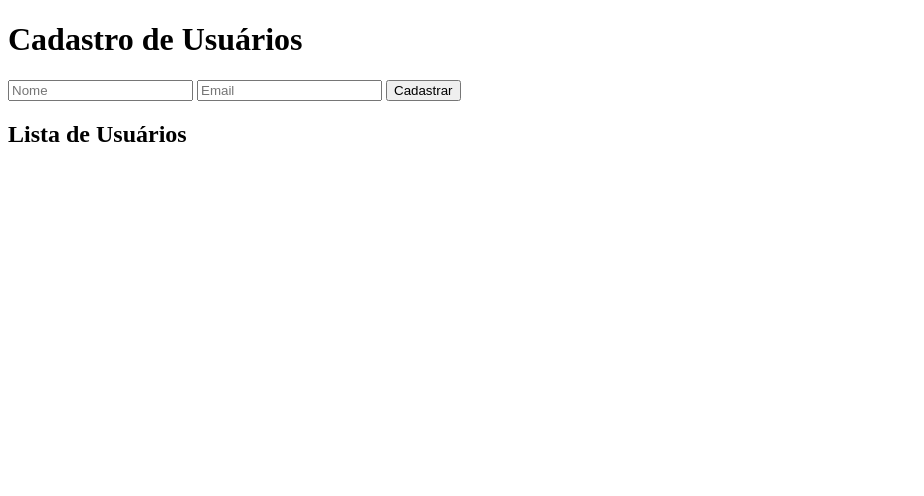
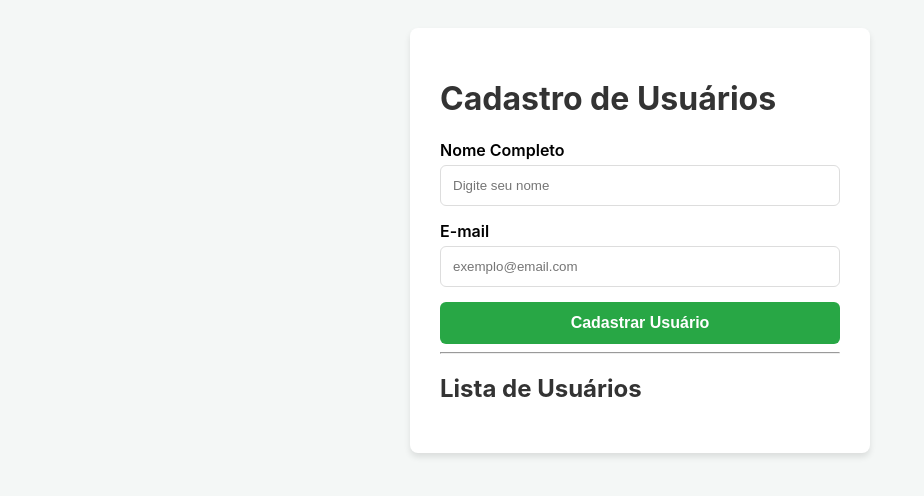
Before and after one commit to thauanbo/projeto-api, a plain HTML site: page frontend/index.html in a window 1280 px wide. Shown: the whole page, without its empty margins (0-924 px from the left). Drawn offline with Linux system fonts and the light colour scheme; no server answers.

Commit message:
Update-Style-HTML

```diff
--- a/frontend/index.html
+++ b/frontend/index.html
@@ -1,44 +1,151 @@
 <!doctype html>
-<html>
+<html lang="pt-br">
+  <head>
+    <meta charset="utf-8" />
+    <title>Cadastro de Usuários</title>
+    <style>
+      body {
+        font-family:
+          -apple-system, BlinkMacSystemFont, "Segoe UI", Roboto, Helvetica,
+          Arial, sans-serif;
+        background-color: #f4f7f6;
+        display: flex;
+        justify-content: center;
+        padding: 20px;
+      }
+
+      .container {
+        background: white;
+        padding: 30px;
+        border-radius: 8px;
+        box-shadow: 0 4px 6px rgba(0, 0, 0, 0.1);
+        width: 100%;
+        max-width: 400px;
+      }
+
+      h1,
+      h2 {
+        color: #333;
+      }
+
+      .form-group {
+        margin-bottom: 15px;
+      }
+
+      label {
+        display: flex;
+        margin-bottom: 5px;
+        font-weight: 600;
+      }
+
+      input {
+        width: 100%;
+        padding: 12px;
+        border: 1px solid #ddd;
+        border-radius: 6px;
+        box-sizing: border-box;
+      }
+
+      button {
+        width: 100%;
+        padding: 12px;
+        background-color: #28a745;
+        color: white;
+        border: none;
+        border-radius: 6px;
+        cursor: pointer;
+        font-weight: bold;
+        font-size: 16px;
+      }
+
+      button:hover {
+        background-color: #218838;
+      }
+
+      ul {
+        list-style: none;
+        padding: 5;
+      }
+
+      li {
+        background: #fff;
+        padding: 10px;
+        border-bottom: 1px solid #eee;
+      }
+    </style>
+  </head>
   <body>
-    <h1>Cadastro de Usuários</h1>
-    <input id="nome" placeholder="Nome" />
-    <input id="email" placeholder="Email" />
-    <button onclick="cadastrar()">Cadastrar</button>
+    <div class="container">
+      <h1>Cadastro de Usuários</h1>
 
-    <h2>Lista de Usuários</h2>
-    <ul id="lista"></ul>
+      <form id="formCadastro">
+        <div class="form-group">
+          <label for="nome">Nome Completo</label>
+          <input type="text" id="nome" placeholder="Digite seu nome" required />
+        </div>
+
+        <div class="form-group">
+          <label for="email">E-mail</label>
+          <input
+            type="email"
+            id="email"
+            placeholder="exemplo@email.com"
+            required
+          />
+        </div>
+
+        <button type="submit">Cadastrar Usuário</button>
+      </form>
+
+      <hr />
+
+      <h2>Lista de Usuários</h2>
+      <ul id="lista"></ul>
+    </div>
 
     <script>
-      // Função para carregar a lista
+      document
+        .getElementById("formCadastro")
+        .addEventListener("submit", function (e) {
+          e.preventDefault();
+          cadastrar();
+        });
+
       function carregarLista() {
         fetch("/api/usuarios")
           .then((r) => r.json())
           .then((data) => {
             const lista = document.getElementById("lista");
             lista.innerHTML = "";
-            data.forEach(
-              (u) => (lista.innerHTML += `<li>${u.nome} (${u.email})</li>`),
-            );
-          });
+            data.forEach((u) => {
+              const li = document.createElement("li");
+              li.textContent = `${u.nome} (${u.email})`;
+              lista.appendChild(li);
+            });
+          })
+          .catch((err) => console.error("Erro ao carregar:", err));
       }
 
-      // Função para cadastrar
       function cadastrar() {
+        const nomeInput = document.getElementById("nome");
+        const emailInput = document.getElementById("email");
+
         const data = {
-          nome: document.getElementById("nome").value,
-          email: document.getElementById("email").value,
+          nome: nomeInput.value,
+          email: emailInput.value,
         };
+
         fetch("/api/usuarios", {
           method: "POST",
           headers: { "Content-Type": "application/json" },
           body: JSON.stringify(data),
         }).then(() => {
-          carregarLista(); // Atualiza a lista após cadastro
+          nomeInput.value = "";
+          emailInput.value = "";
+          carregarLista();
         });
       }
-
-      carregarLista(); // Carrega ao abrir
+      carregarLista();
     </script>
   </body>
 </html>
```
Also changed, not shown: 1 other file.
